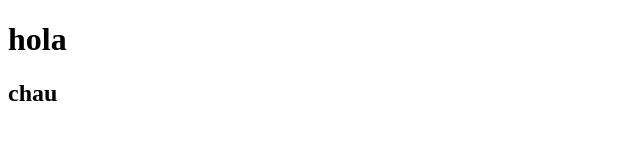
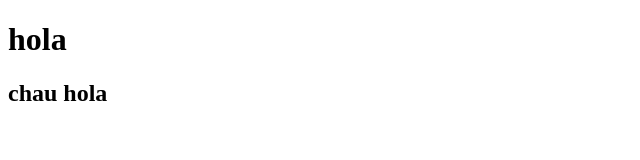
Before and after one commit to MoraLudin/Repositorio-prueba, a plain HTML site: page index.html in a window 1280 px wide. Shown: the full height of the page, 0-640 px from the left. Drawn offline with Linux system fonts and the light colour scheme.

Commit message:
hola probando

```diff
--- a/index.html
+++ b/index.html
@@ -8,7 +8,7 @@
 </head>
 <body>
     <h1>hola</h1>
-    <h2>chau </h2>
+    <h2>chau hola</h2>
 
 </body>
 </html>
```
